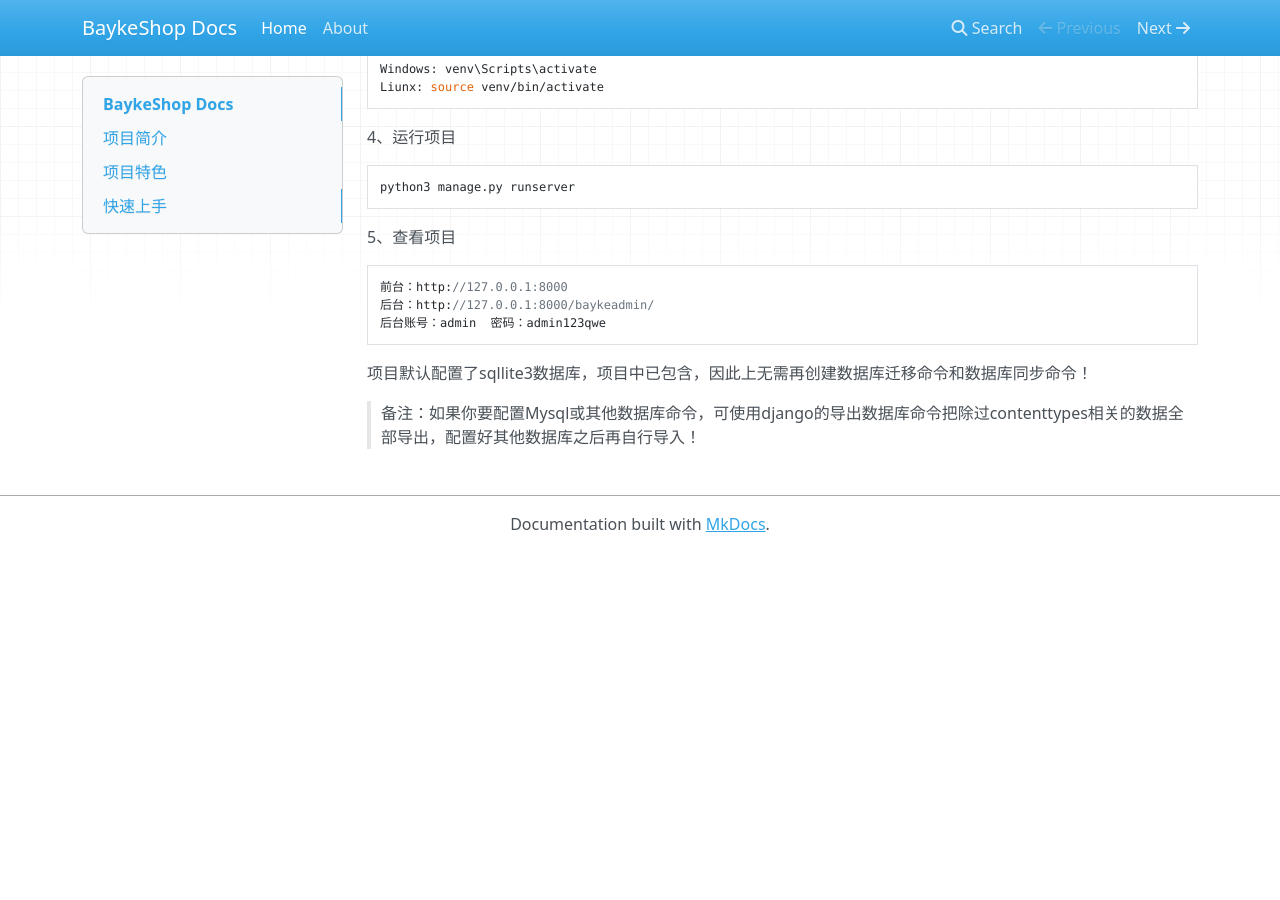
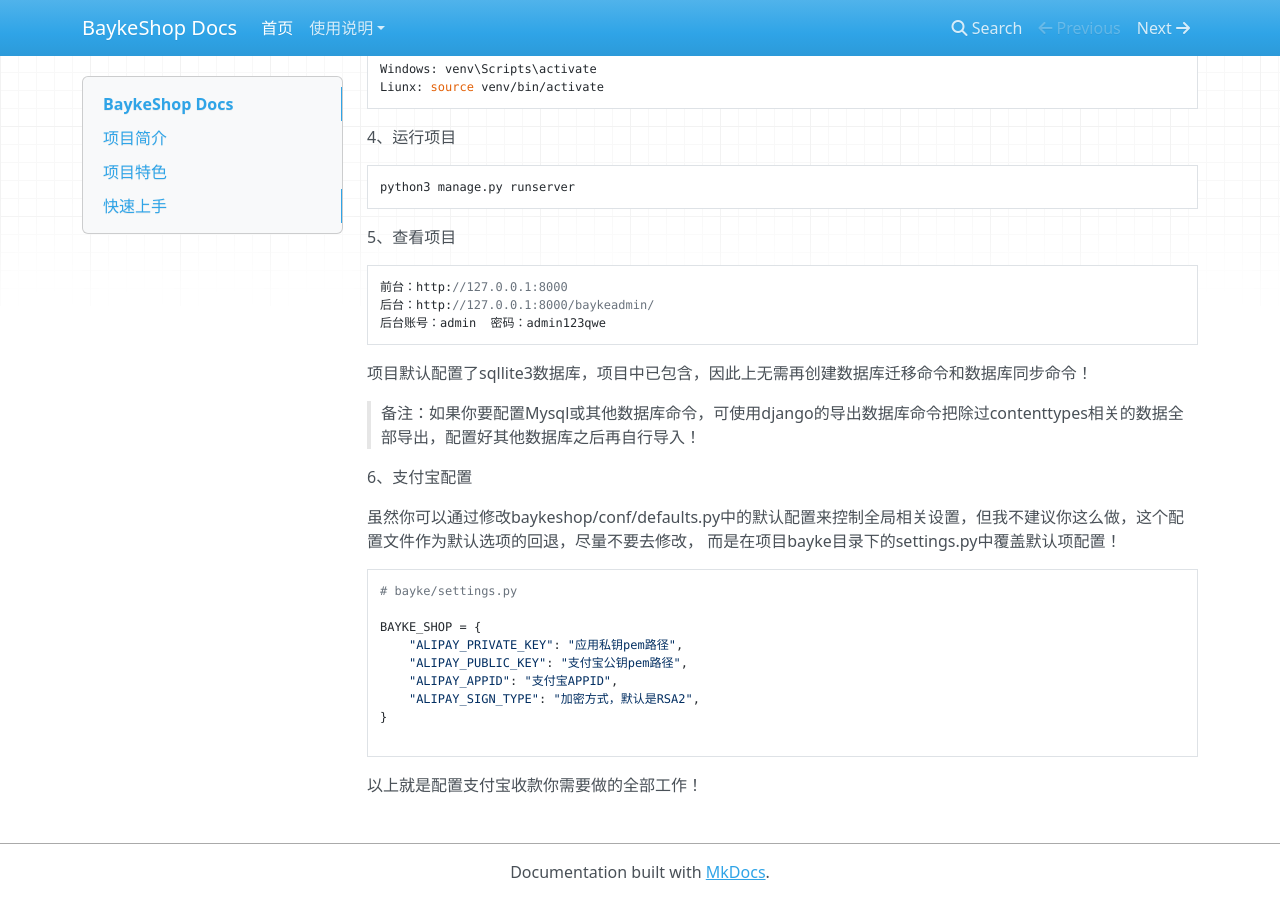
Before and after one commit to TheSpecialAngle/baykeShop, an MkDocs documentation site: the page built from baykeshop/templates/docs/baykedocs/docs/index.md, in a window 1280 px wide and 900 px high, scrolled down 1013 px. Built offline with MkDocs 1.6.1, drawn with Linux system fonts in a browser that asks for light colours; nearby versions of some CDN libraries; before the commit the page ends 1565 px from its top, so only the background shows below that.

Commit message:
文档及权限处理

````diff
--- a/baykeshop/templates/docs/baykedocs/docs/index.md
+++ b/baykeshop/templates/docs/baykedocs/docs/index.md
@@ -58,3 +58,20 @@
 项目默认配置了sqllite3数据库，项目中已包含，因此上无需再创建数据库迁移命令和数据库同步命令！
 
 > 备注：如果你要配置Mysql或其他数据库命令，可使用django的导出数据库命令把除过contenttypes相关的数据全部导出，配置好其他数据库之后再自行导入！
+
+6、支付宝配置
+
+虽然你可以通过修改baykeshop/conf/defaults.py中的默认配置来控制全局相关设置，但我不建议你这么做，这个配置文件作为默认选项的回退，尽量不要去修改，
+而是在项目bayke目录下的settings.py中覆盖默认项配置！
+```python
+# bayke/settings.py
+
+BAYKE_SHOP = {
+    "ALIPAY_PRIVATE_KEY": "应用私钥pem路径",
+    "ALIPAY_PUBLIC_KEY": "支付宝公钥pem路径",
+    "ALIPAY_APPID": "支付宝APPID",
+    "ALIPAY_SIGN_TYPE": "加密方式，默认是RSA2",
+}
+
+```
+以上就是配置支付宝收款你需要做的全部工作！
--- a/baykeshop/templates/docs/baykedocs/mkdocs.yml
+++ b/baykeshop/templates/docs/baykedocs/mkdocs.yml
@@ -1,7 +1,15 @@
 site_name: BaykeShop Docs
-site_url: https://example.com/
+site_url: http://www.bayke.shop/
+# repo_url: https://github.com/example/repository/
+site_description: "baykeShop（拜客商城系统使用文档）"
+site_author: "幸福关中"
+
 nav:
-    - Home: index.md
-    - About: about.md
+    - 首页: index.md
+    - 使用说明:
+        - 后台自定义菜单: menus.md
+
+extra:
+    version: 1.0
 
 # theme: readthedocs
````
Also changed, not shown: baykeshop/templates/docs/baykedocs/docs/menus.md (added, +27 -0 lines), README.md, baykeshop/templates/docs/baykedocs/docs/img/1.png (added), baykeshop/templates/docs/baykedocs/docs/img/2.png (added), baykeshop/templates/docs/baykedocs/docs/img/3.png (added), 4 other files.
